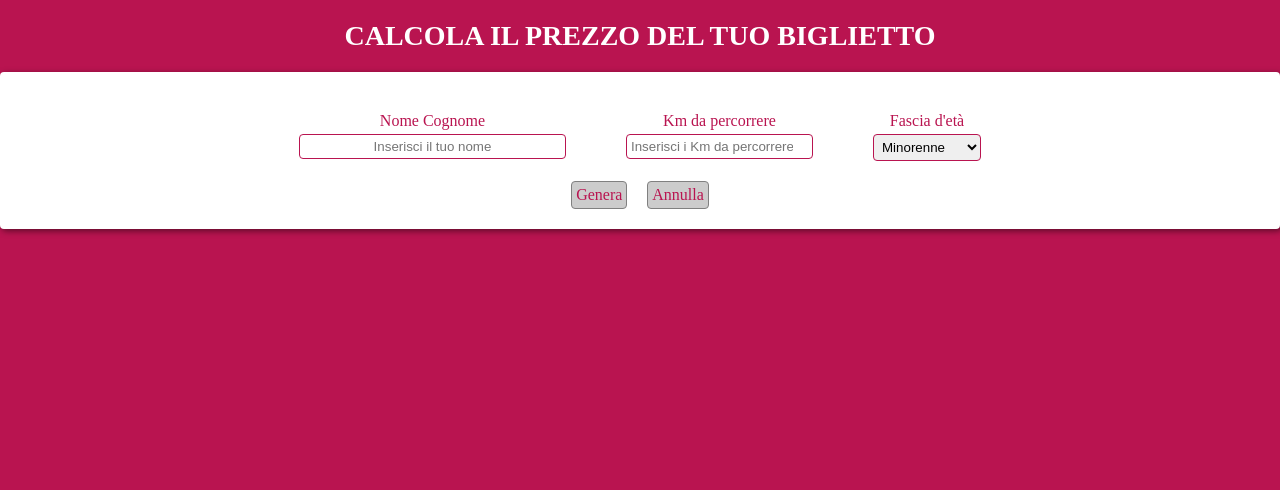
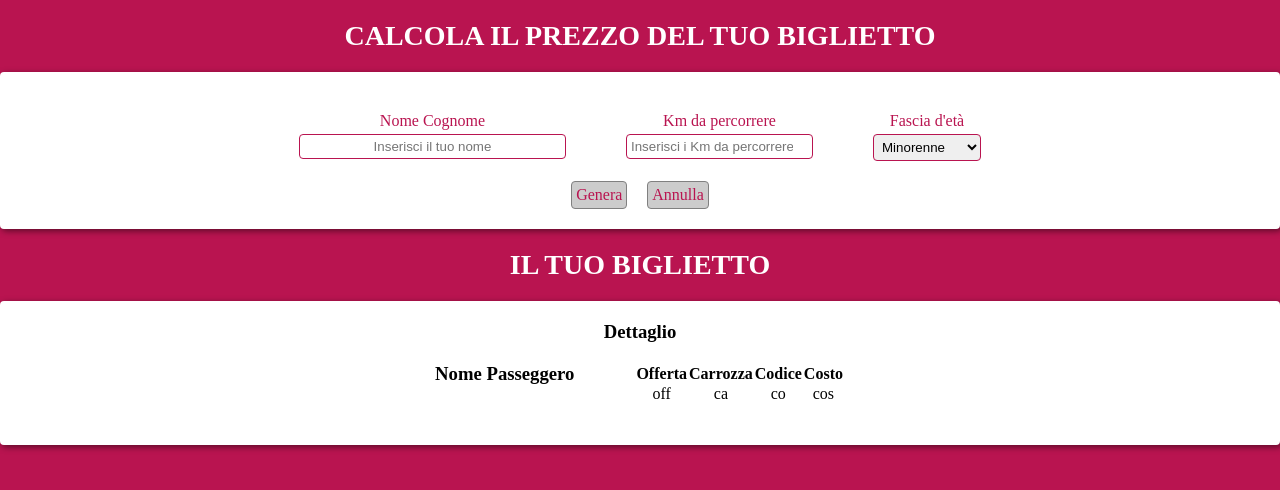
Before and after one commit to Xutrurn/js-biglietto-treno-form, a plain HTML site: page index.html in a window 1280 px wide. Drawn offline with Linux system fonts and the light colour scheme.

Commit message:
ticket html

```diff
--- a/css/style.css
+++ b/css/style.css
@@ -10,7 +10,7 @@ body {
   /* aggiungere font */
 }
 
-h1 {
+h1, h2 {
   color: white;
   text-transform: uppercase;
   font-size: 28px;
@@ -66,3 +66,18 @@ input:focus, select:focus{
   color: black;
   border: 2px solid #b91450;
 }
+
+.btn:hover{
+  cursor: pointer;
+  transform: scale(1.04);
+}
+
+/* #ticket{
+  max-width: 1300px;
+  background-color: white;
+  margin: auto;
+} */
+
+/* .ticket{
+  visibility: hidden;
+} */
--- a/index.html
+++ b/index.html
@@ -45,6 +45,40 @@
       </div>
       <!-- Second row end-->
 
+    </div>
+    <!-- user data end -->
+
+    <!-- ticket -->
+    <div id="" class="ticket">
+
+      <h2>Il tuo biglietto</h2>
+      <div class="data-form">
+        <h3>Dettaglio</h3>
+        <div class="row">
+          <div class="col">
+            <h3>Nome Passeggero</h3>
+          </div>
+          <div class="col">
+            <table>
+              <tr>
+                <th>Offerta</th>
+                <th>Carrozza</th>
+                <th>Codice</th>
+                <th>Costo</th>
+              </tr>
+              <tr>
+                <td>off</td>
+                <td>ca</td>
+                <td>co</td>
+                <td>cos</td>
+              </tr>
+            </table>
+          </div>
+        </div>
+      </div>
+
+
+    </div>
 
 
 
@@ -52,9 +86,6 @@
 
 
 
-
-    </div>
-    <!-- user data end -->
 
   </div>
 
```
